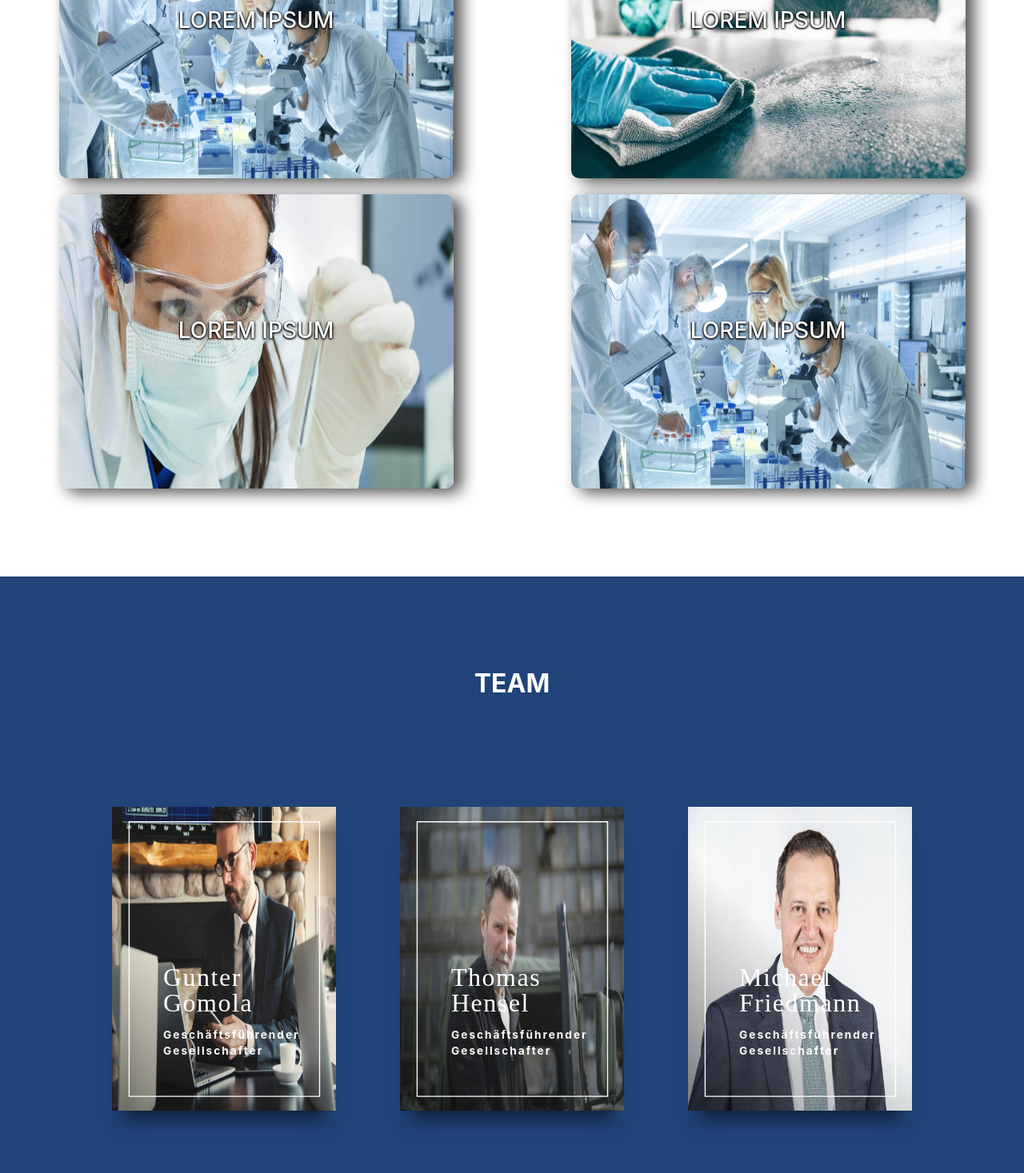
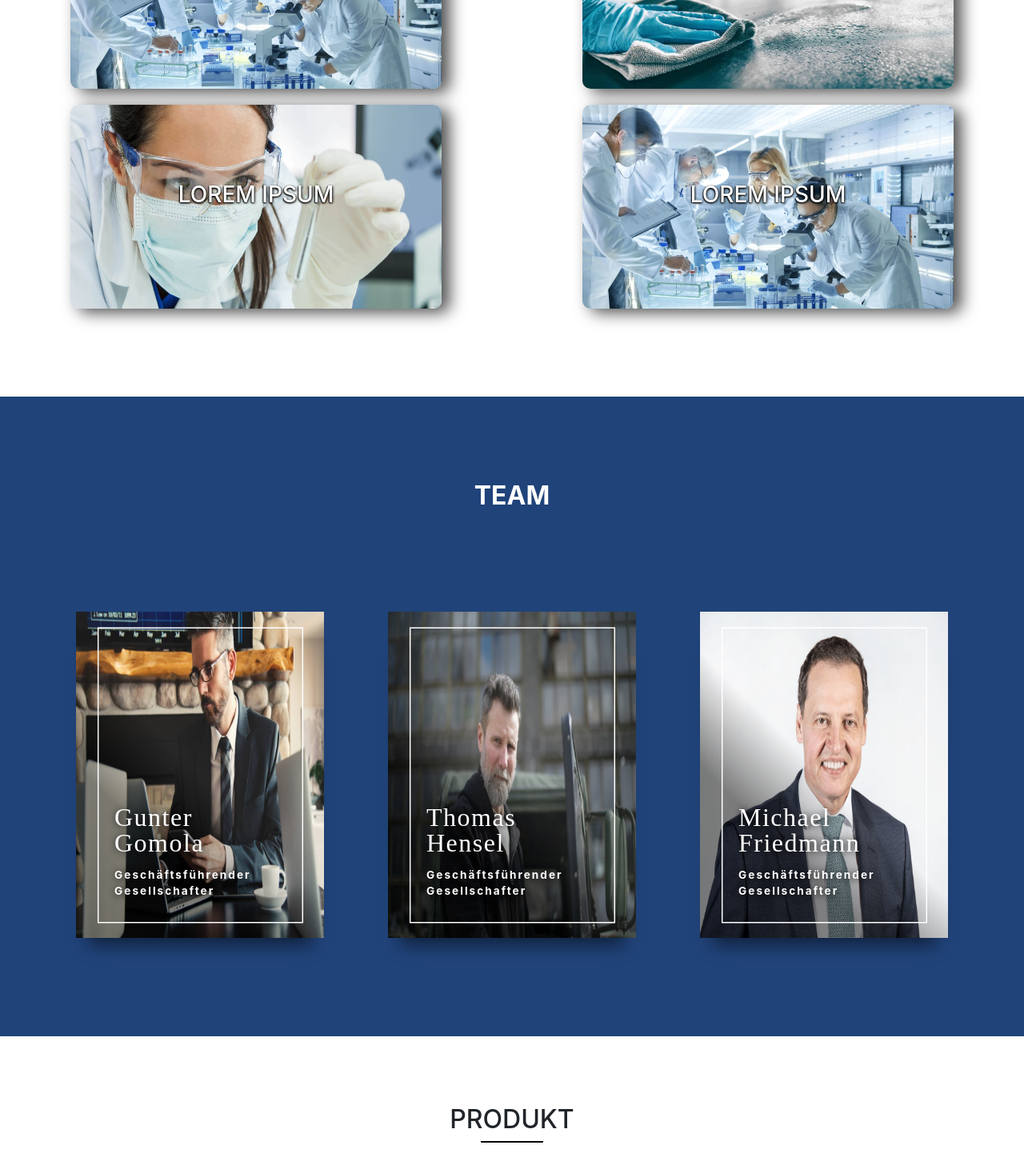
Before and after one commit to divitkarnawat/project_spray, a React (Create React App) app: page / in a window 1280 px wide. Shown: the part 1260-2727 px from the top of the page at 80% size. Built offline with nearby package versions, Linux system fonts and the light colour scheme.

Commit message:
aspect ratio fixed

```diff
--- a/src/views/components/sections/Ptest/Ptest.scss
+++ b/src/views/components/sections/Ptest/Ptest.scss
@@ -1,7 +1,7 @@
 
 .ptest_section
 {
-    min-height: 100vh;
+
     display: flex;
     flex-direction: column;
     align-items: center;
@@ -30,9 +30,13 @@
 .pcard
 {
     position: relative;
-    width: 100%;
-    max-height: 240px;
-    height: 46vh;
+    width: 80%;
+    padding-top: 44%;
+    min-width: 300px;
+    min-height: 170px;
+    max-height: 95vh;
+    max-width: 95vw;
+
     margin: 10px auto;
     border-radius: 10px;
     overflow: hidden;
@@ -92,8 +96,7 @@
         transform: translateY(-10px);
     }
     .pcard{
-        width: 85%;
-        max-height: 100vh;
+
 
         &::after
         {
--- a/src/views/components/sections/Rcard/Rcard.scss
+++ b/src/views/components/sections/Rcard/Rcard.scss
@@ -43,8 +43,8 @@
 .tilter {
 	display: block;
 	position: relative;
-	width: 320px;
-	height: 400px;
+	width: 350px;
+	height: 428px;
 	margin: 0;
 	color: #fff;
 	flex: none;
@@ -113,7 +113,7 @@
 	height: 200%;
 	top: -50%;
 	left: -50%;
-	background-image: linear-gradient(45deg, rgba(0, 0, 0, 1) 0%, rgba(255, 255, 255, 0.1) 50%, transparent 100%);
+	background-image: linear-gradient(45deg, rgba(0, 0, 0, .5) 40%, rgba(255, 255, 255, .1) 50%,transparent 100%);
 }
 
 .tilter__deco--lines {
@@ -126,7 +126,8 @@
 	position: absolute;
 	bottom: 0;
 	width: 100%;
-	padding: 4em;
+	padding: 3em;
+	text-shadow: 1px 1px 10px black;
 }
 
 .tilter__title {
```
